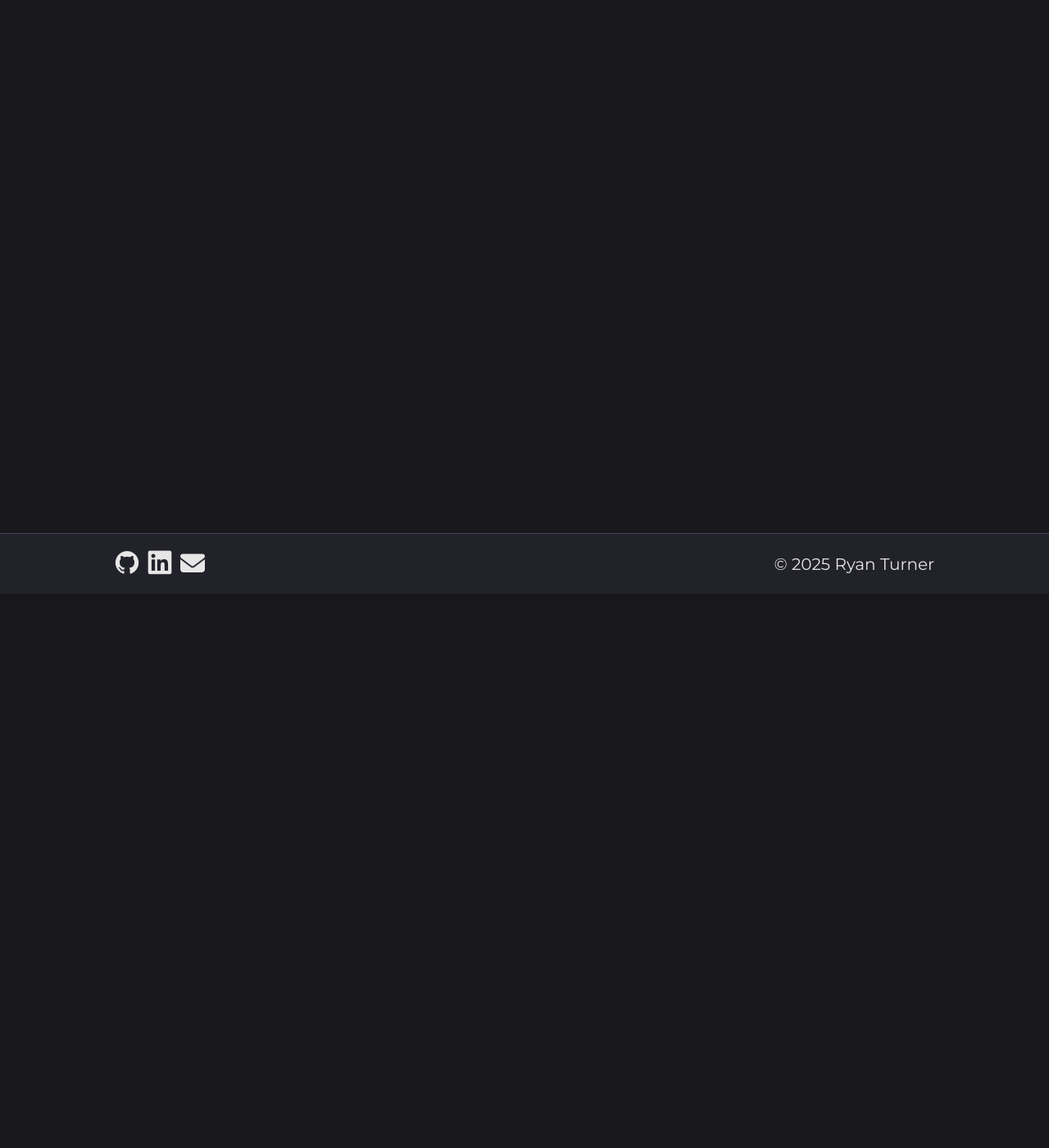
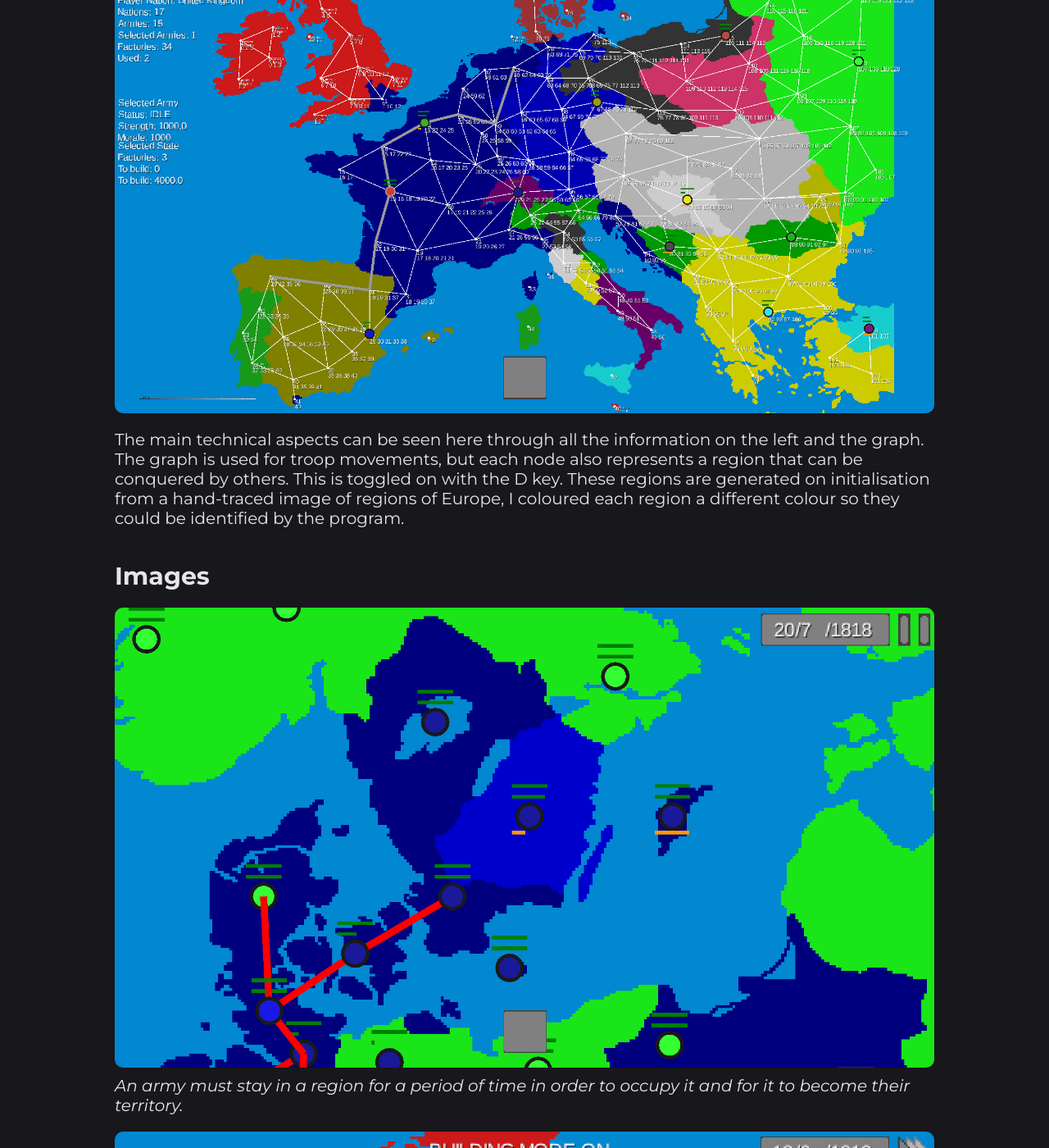
Before and after one commit to Turnlings/turnlings.github.io, a Jekyll site: the page built from _projects/continental_system.md, in a window 1280 px wide and 1400 px high, scrolled down 676 px. Shown: the whole window at 82% size. Built offline with Jekyll 4.4.1, drawn with Linux system fonts in a browser that asks for light colours; some of the changed text lies outside the part shown.

Commit message:
Add continental system writeup

```diff
--- a/_projects/continental_system.md
+++ b/_projects/continental_system.md
@@ -20,4 +20,20 @@ I also had to work on systems to bring real geographical data into the game.
 ## Features
 - Troop navigation across a realistic map of Europe.
 - Economy system to earn money and buy troops.
+- Army designer allowing you to change the composition (infantry, cavalry, etc...)
 - AI countries to fight against and engage in diplomacy.
+
+## Debug Mode
+![Debug mode](/assets/images/continental_system/debug.png)
+
+The main technical aspects can be seen here through all the information on the left and the graph. The graph is used for troop movements, but each node also represents a region that can be conquered by others. This is toggled on with the D key. These regions are generated on initialisation from a hand-traced image of regions of Europe, I coloured each region a different colour so they could be identified by the program.
+
+## Images
+![Sieging](/assets/images/continental_system/sieging.png)
+*An army must stay in a region for a period of time in order to occupy it and for it to become their territory.*
+
+![Building mode](/assets/images/continental_system/building.png)
+*You can build factories that lets you make equipment so you can design and build armies. This allows you to become progressively stronger.*
+
+![France vs Russia](/assets/images/continental_system/france_win.png)
+*Here the player has lost as their country (UK) has been conquered, France are Russia are now fighting out to find out the victor. Other countries still exist, but due to snowballing they don't really have a chance.*
```
